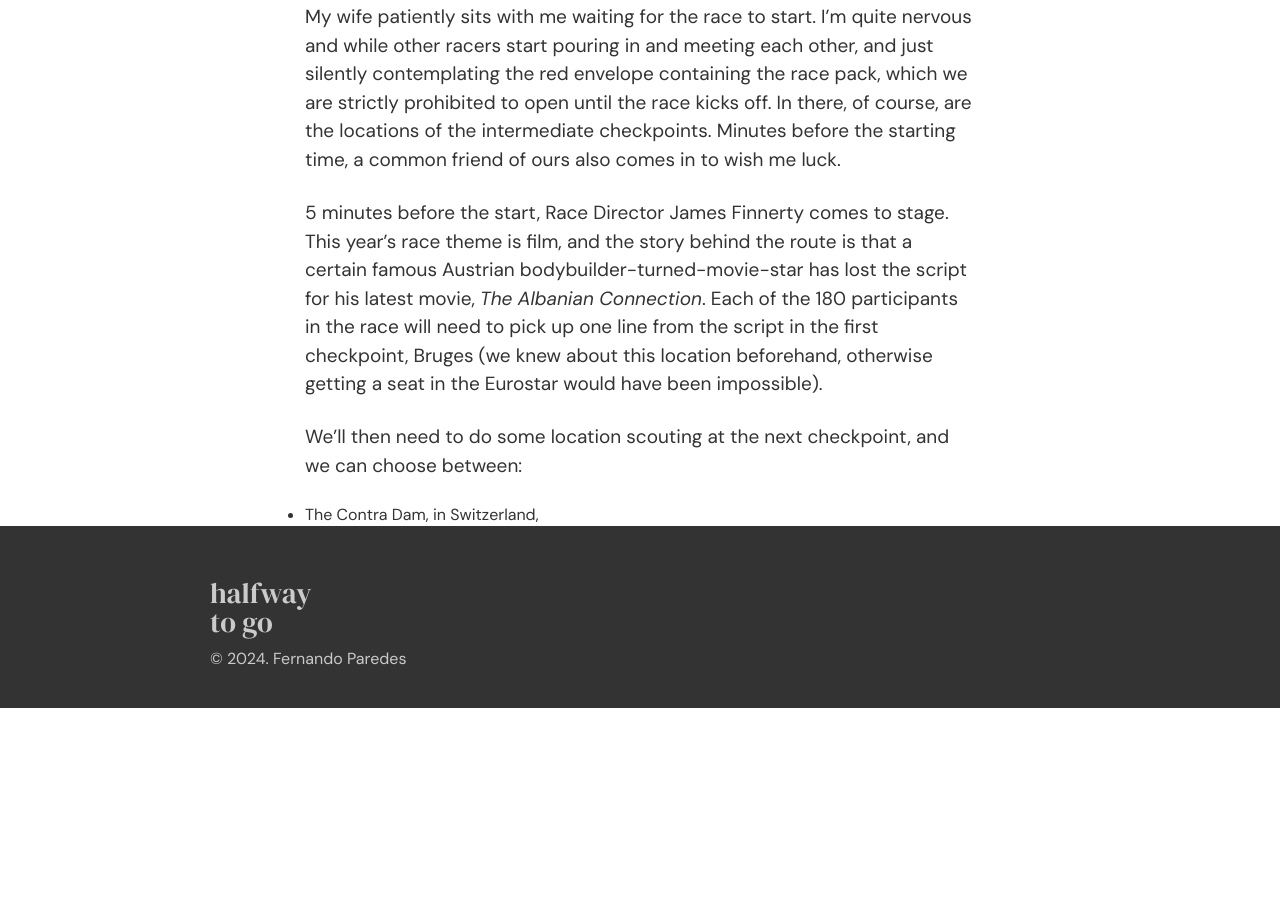
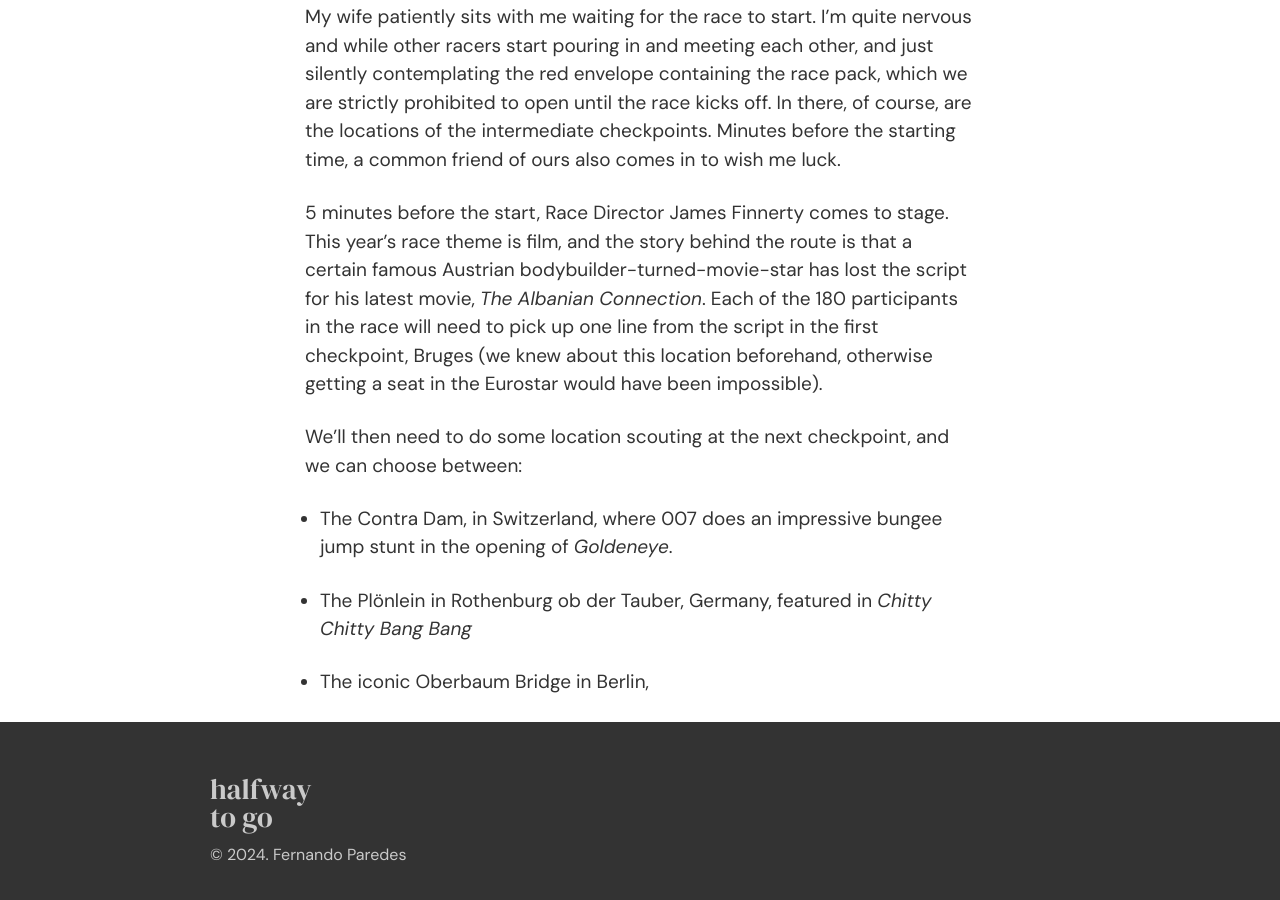
Before and after one commit to ferparmur/halfway-to-go, an Astro site: page /blog/lupine-race-2024 in a window 1280 px wide. Shown: the part 963-1863 px from the top of the page. Before the commit the page ends 1671 px from the top, so only its background shows below. Built offline with nearby package versions, Linux system fonts and the light colour scheme; Astro itself is replaced by a stand-in of ours.

Commit message:
add list styles in content

```diff
--- a/src/content/blog/lupine-race-2024.md
+++ b/src/content/blog/lupine-race-2024.md
@@ -23,4 +23,6 @@ My wife patiently sits with me waiting for the race to start. I'm quite nervous
 5 minutes before the start, Race Director James Finnerty comes to stage. This year's race theme is film, and the story behind the route is that a certain famous Austrian bodybuilder-turned-movie-star has lost the script for his latest movie, _The Albanian Connection_. Each of the 180 participants in the race will need to pick up one line from the script in the first checkpoint, Bruges (we knew about this location beforehand, otherwise getting a seat in the Eurostar would have been impossible).
 
 We'll then need to do some location scouting at the next checkpoint, and we can choose between:
-* The Contra Dam, in Switzerland,
+* The Contra Dam, in Switzerland, where 007 does an impressive bungee jump stunt in the opening of _Goldeneye_.
+* The Plönlein in Rothenburg ob der Tauber, Germany, featured in _Chitty Chitty Bang Bang_
+* The iconic Oberbaum Bridge in Berlin,
--- a/src/layouts/BlogPost.astro
+++ b/src/layouts/BlogPost.astro
@@ -47,7 +47,7 @@ const { title, description, pubDate, heroImage } = Astro.props;
 			}
 		}
 
-		p {
+		p, li {
 			font-size: 18px;
 			line-height: 1.5;
 			margin-bottom: 1.3em;
@@ -56,5 +56,9 @@ const { title, description, pubDate, heroImage } = Astro.props;
 				font-size: 19px;
 			}
 		}
+
+		ul {
+			padding-left: calc(var(--spacer-md) * 2);
+		}
 	}
 </style>
```
